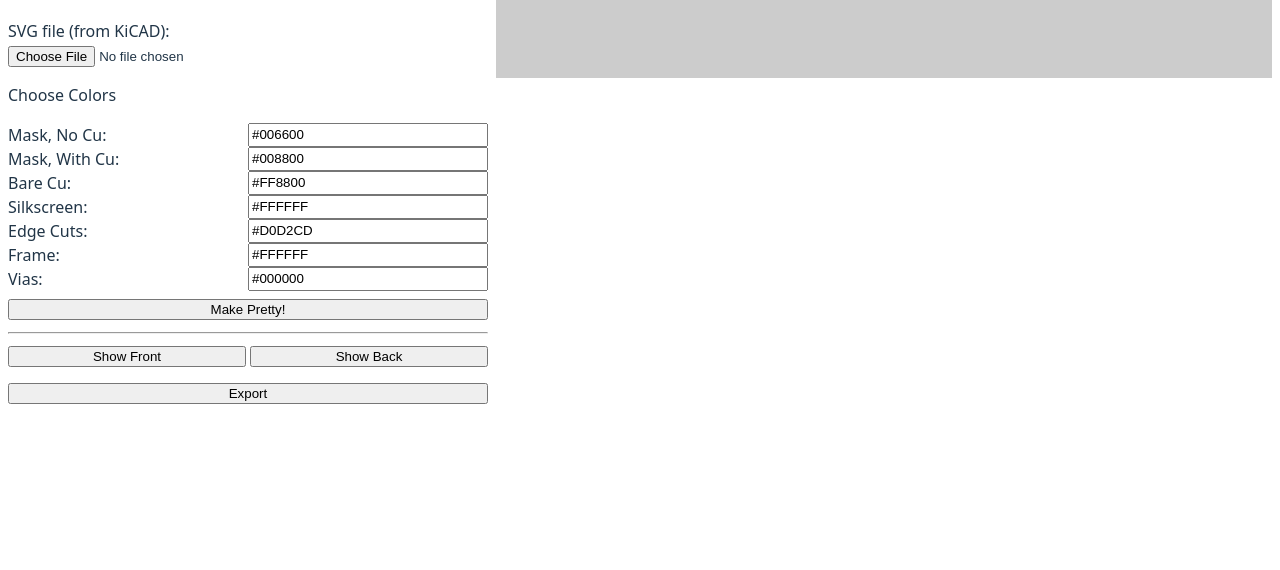
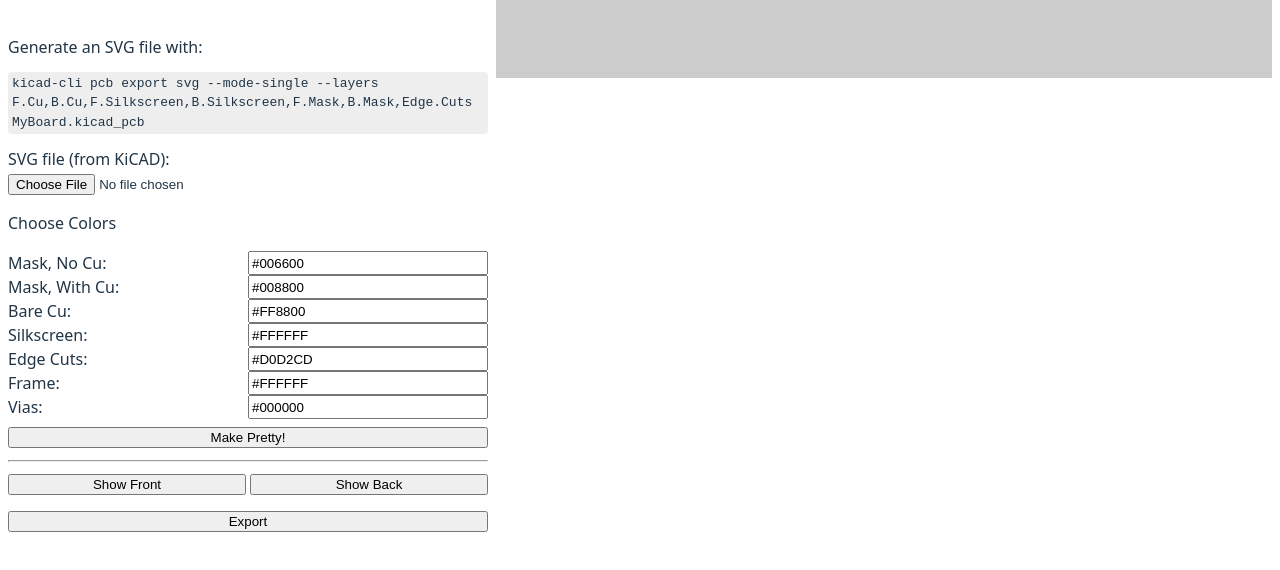
Before and after one commit to breqdev/kicad-pretty, a website built with Vite: page index.html in a window 1280 px wide. Shown: the part 80-650 px from the top of the page. Built offline with nearby package versions, Linux system fonts and the light colour scheme.

Commit message:
add command to run

```diff
--- a/index.html
+++ b/index.html
@@ -9,6 +9,15 @@
   <body>
     <div class="settings">
       <h1>KiCAD SVG Prettifier</h1>
+
+      <p style="margin-bottom: 0">Generate an SVG file with:</p>
+
+      <p class="code">
+        kicad-cli pcb export svg --mode-single --layers
+        F.Cu,B.Cu,F.Silkscreen,B.Silkscreen,F.Mask,B.Mask,Edge.Cuts
+        MyBoard.kicad_pcb
+      </p>
+
       <label>
         SVG file (from KiCAD):<br />
         <input type="file" id="svgInput" accept="image/svg+xml" />
--- a/src/style.css
+++ b/src/style.css
@@ -72,3 +72,11 @@ button {
 #back {
   display: none;
 }
+
+p.code {
+  font-family: monospace;
+  background-color: #eeeeee;
+  padding: 2px 4px;
+  border-radius: 4px;
+  overflow-wrap: break-word;
+}
```
